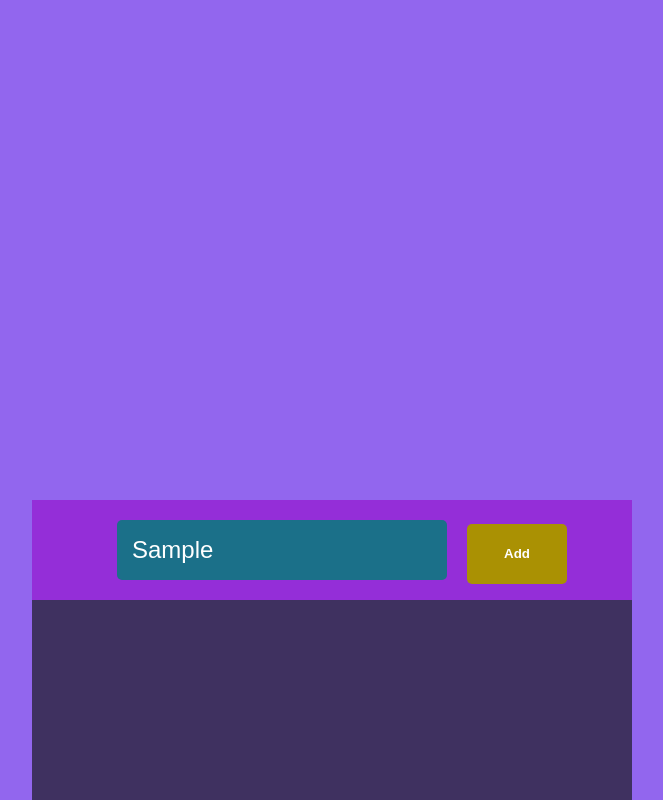
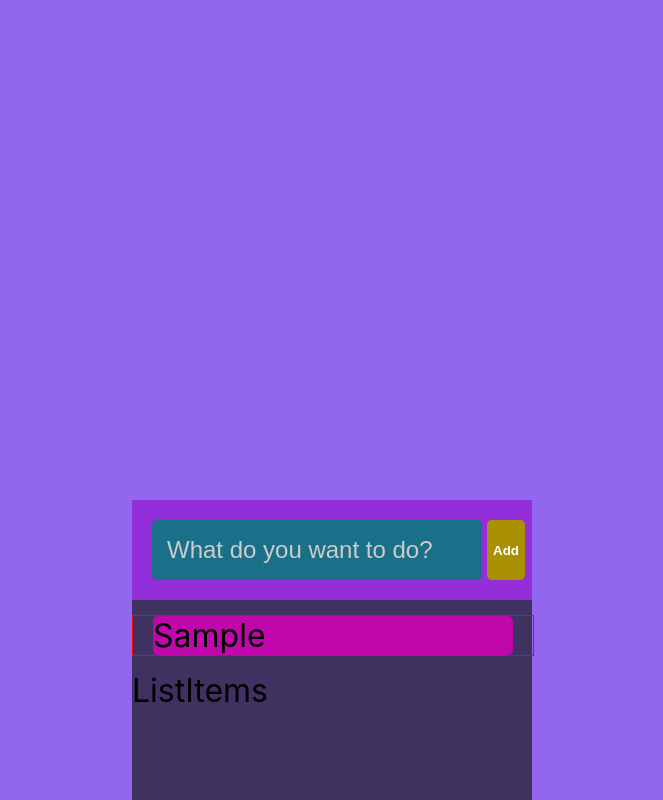
Before and after one commit to rolandexplore93/todo-app, a React (Create React App) app: page / in a window 1280 px wide. Both pictures are taken after typing "Sample" into the empty fields and a click on the button "Add". Shown: the top 800 px of the page, without its empty margins (308-971 px from the left). Built offline with nearby package versions, Linux system fonts and the light colour scheme.

Commit message:
Create an input from that allows users to add their to-do tasks

```diff
--- a/src/App.css
+++ b/src/App.css
@@ -8,7 +8,9 @@ body {
   background-color: #3f3160;
   min-height: 500px;
   margin: 500px auto;
-  width: 600px;
+  width: 400px;
+  display: flex;
+  flex-direction: column;
 }
 
 .App-logo {
@@ -16,10 +18,17 @@ body {
   pointer-events: none;
 }
 
+header {
+  width: inherit;
+}
+
 .form__entry {
   /* background-color: rgb(27, 112, 137); */
   background: rgb(148, 46, 216);
   text-align: center;
+  display: flex;
+  place-items: center center;
+  padding: 20px;
 }
 
 .form__entry > input {
@@ -27,7 +36,7 @@ body {
   outline: 0;
   border: 0;
   height: 60px;
-  margin: 20px;
+  margin-right: 5px;
   width: 300px;
   color: #fff;
   font-size: 1.5rem;
--- a/src/Components/Header.js
+++ b/src/Components/Header.js
@@ -1,5 +1,6 @@
 import React, { Component } from 'react'
 import '../App.css'
+import ListItems from './ListItems'
 
 class Header extends Component {
 
@@ -15,7 +16,7 @@ class Header extends Component {
       }
     }
 
-    // Get user input and create a unique key id for each task
+    // Get user input and create a unique key id for each task entered
     handleUserInput = (e) => {
         this.setState({
             currentTask: {
@@ -25,24 +26,41 @@ class Header extends Component {
         })
     }
 
-    // Confirm user input
+    // When a user submits the form
     formSubmission = (e) => {
         e.preventDefault();
-        console.log(this.state.currentTask)
+        // confirm the data stored in the currentTask state
+        const newTask = this.state.currentTask;
+        console.log(newTask)
+        // Condition if userInput is not empty
+        if (newTask.userInput !== ""){
+            const tasksData = [...this.state.tasks, newTask];
+            // console.log(tasksData);
+            // Modify the state: Set new data to this.state.tasks and set currentTask to empty
+            this.setState({
+                tasks: tasksData,
+                currentTask: {
+                    userInput: "",
+                    key: ""
+                }
+            })
+        }
     }
 
   render() {
-      const { userInput, key } = this.state.currentTask
+      const { userInput} = this.state.currentTask
     return (
+      <div>
         <header>
             <form id='task-form' onSubmit={this.formSubmission}>
                 <div className='form__entry'>
                     <input placeholder='What do you want to do?' value={userInput} onChange={this.handleUserInput} />
                     <button type='submit'>Add</button>
                 </div>
-
             </form>
         </header>
+        <ListItems tasks={this.state.tasks}/>
+      </div>
     )
   }
 }
--- /dev/null
+++ b/src/Components/ListItems.css
@@ -0,0 +1,15 @@
+.list {
+    border: 1px solid red;
+    margin: 15px 0;
+    width: 100%;
+
+
+}
+
+.listItem {
+    max-width: 90%;
+    background-color: #bf07ac;
+    border-radius: 5px;
+    margin: auto;
+    height: fit-content;
+}
--- /dev/null
+++ b/src/Components/ListItems.js
@@ -0,0 +1,26 @@
+import React from 'react'
+import './ListItems.css'
+
+function ListItems(props) {
+    const items = props.tasks
+    // console.log(items)
+    // loop through each items and return an element
+    const listItems = items.map(item =>
+        {
+           return <div className='list' key={item.key}>
+               <p key={item.key} className="listItem">{item.userInput}</p>
+
+           </div>;
+        })
+        // console.log(listItems)
+
+    return(
+        <div>
+            {listItems}
+            ListItems
+        </div>
+    )
+
+}
+
+export default ListItems;
```
Also changed, not shown: steps.txt. Lines whose indentation alone changed are shown as unchanged.
